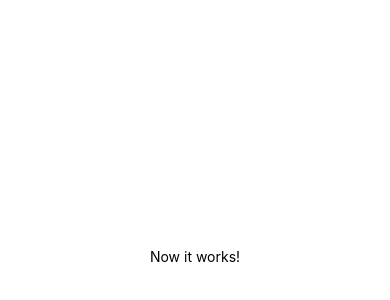
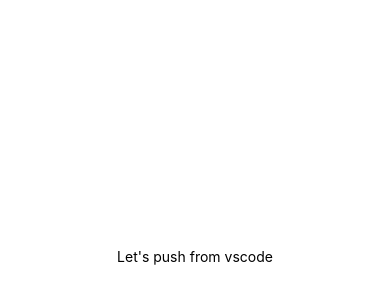
Before and after one commit to joemenzia/App-Blocker, a React Native app: screen / in a window 390 px wide. Shown: the part 166-466 px from the top of the page. Built offline with nearby package versions, Linux system fonts and the light colour scheme.

Commit message:
pushing from vs code

```diff
--- a/App.tsx
+++ b/App.tsx
@@ -4,7 +4,7 @@
 export default function App() {
   return (
     <View style={styles.container}>
-      <Text>Now it works!</Text>
+      <Text>Let's push from vscode</Text>
       <StatusBar style="auto" />
     </View>
   );
```
